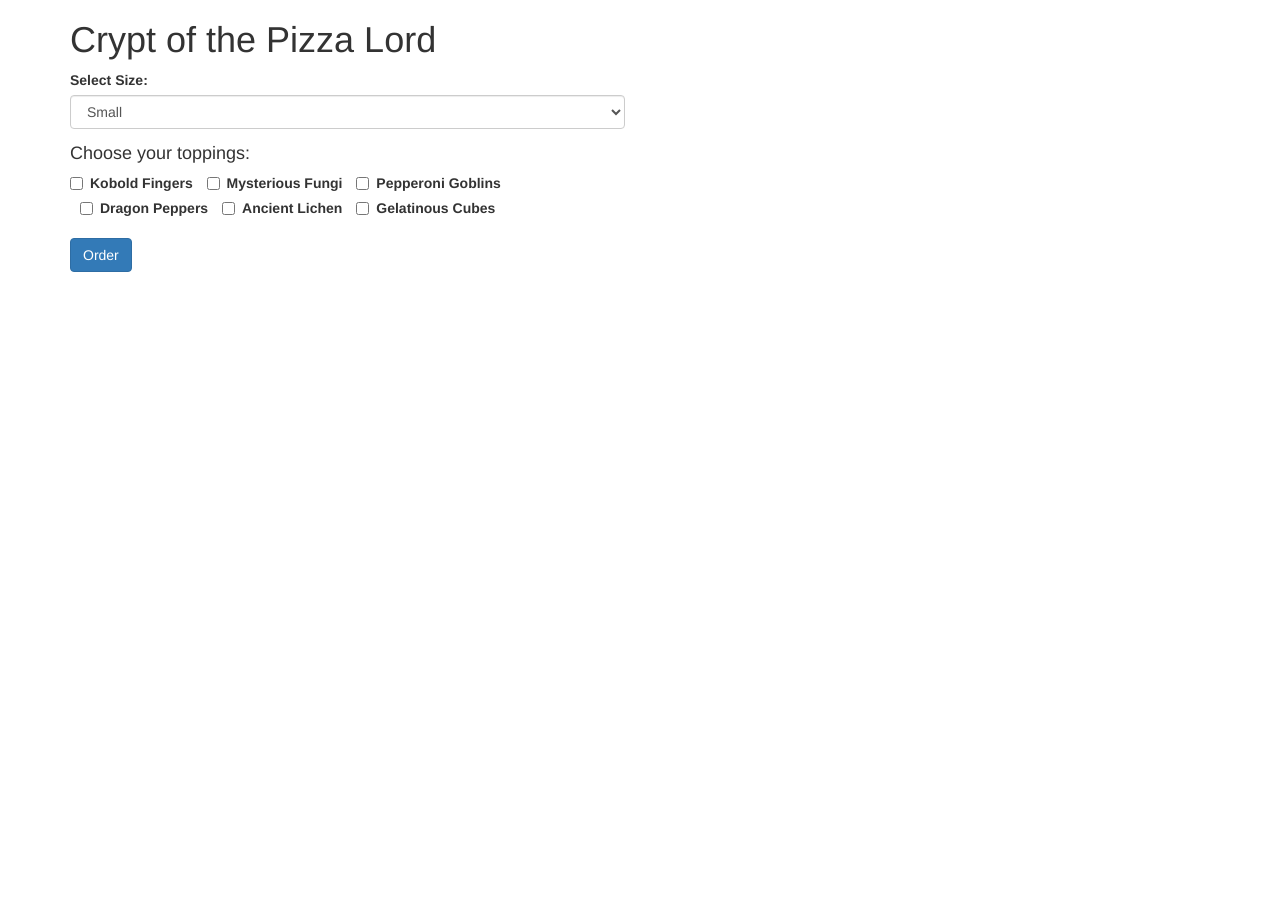
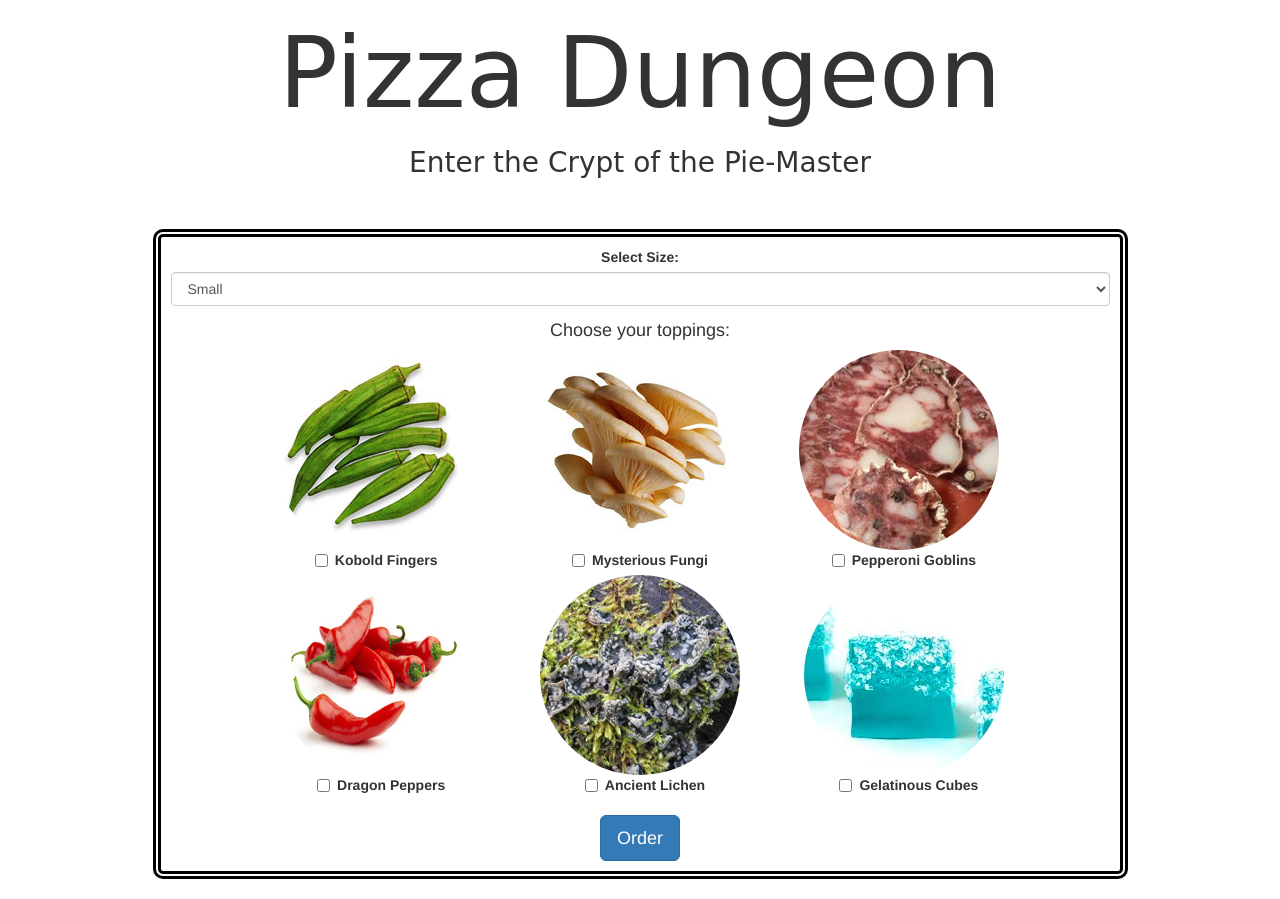
Before and after one commit to NewkirkS/Pizza, a plain HTML site: page index.html in a window 1280 px wide. Before the commit the page ends 800 px from the top, so only its background shows below. Drawn offline with Linux system fonts and the light colour scheme; a web font is replaced by a local one.

Commit message:
Add styling and images. Change grid layout in html.

```diff
--- a/css/styles.css
+++ b/css/styles.css
@@ -0,0 +1,24 @@
+#page-header-text {
+  font-family: 'New Rocker', cursive;
+  text-align: center;
+  font-size: 7em;
+}
+
+#page-header-subtext {
+  font-family: 'New Rocker', cursive;
+  text-align: center;
+  font-size: 2em;
+}
+ img {
+   margin-right: 30px;
+ }
+#page-header {
+  margin-bottom: 50px;
+}
+.order-form {
+  border: 8px black;
+  border-style: double;;
+  border-radius: 10px;
+  padding:10px;
+  text-align: center;
+}
--- a/index.html
+++ b/index.html
@@ -2,16 +2,23 @@
 <html>
   <head>
     <link href="css/bootstrap.css" rel="stylesheet" type="text/css">
+    <link href="https://fonts.googleapis.com/css?family=New+Rocker" rel="stylesheet">
     <link href="css/styles.css" rel="stylesheet" type="text/css">
     <script src="js/jquery-3.1.0.js"></script>
     <script src="js/scripts.js"></script>
-    <title>Crypt of the Pizza Lord</title>
+    <title>Pizza</title>
   </head>
   <body>
     <div class="container">
-      <h1>Crypt of the Pizza Lord</h1>
+      <div id="page-header">
+      <h1 id="page-header-text">Pizza Dungeon</h1>
+      <h3 id="page-header-subtext">Enter the Crypt of the Pie-Master</h3>
+      </div>
       <div class="row">
-        <div class="col-md-6">
+        <div class="col-md-1">
+
+        </div>
+        <div class="col-md-10 order-form">
           <form>
             <div class="form-group">
               <label for="pizza-size">Select Size:</label>
@@ -26,51 +33,65 @@
             <div class="form-group">
               <h4>Choose your toppings:</h4>
               <div class="checkbox-inline">
+                <img src="img/img2.jpg" alt="Fingers" class="img-circle img-responsive">
                 <label>
                   <input type="checkbox" value="Kobold Fingers" name="topping">
                   Kobold Fingers
                 </label>
               </div>
               <div class="checkbox-inline">
+                <img src="img/img3.jpeg" alt="Shrooms" class="img-circle img-responsive">
                 <label>
                   <input type="checkbox" value="Mysterious Fungi" name="topping">
                   Mysterious Fungi
                 </label>
               </div>
               <div class="checkbox-inline">
+                <img src="img/img1.jpg" alt="Goblins" class="img-circle img-responsive">
                 <label>
                   <input type="checkbox" value="Pepperoni Goblins" name="topping">
                   Pepperoni Goblins
                 </label>
               </div>
               <div class="checkbox-inline">
+                <img src="img/img4.jpg" alt="Peppers" class="img-circle img-responsive">
                 <label>
                   <input type="checkbox" value="Dragon Peppers" name="topping">
                   Dragon Peppers
                 </label>
               </div>
               <div class="checkbox-inline">
+                <img src="img/img5.jpg" alt="Lichen" class="img-circle img-responsive">
                 <label>
                   <input type="checkbox" value="Ancient Lichen" name="topping">
                   Ancient Lichen
                 </label>
               </div>
               <div class="checkbox-inline">
+                <img src="img/img6.jpg" alt="Cubes" class="img-circle img-responsive">
                 <label>
                   <input type="checkbox" value="Gelatinous Cubes" name="topping">
                   Gelatinous Cubes
                 </label>
               </div>
             </div>
-            <button type="submit" class="btn btn-primary">Order</button>
+            <button type="submit" class="btn btn-primary btn-lg">Order</button>
           </form>
         </div>
+        <div class="col-md-1">
+
+        </div>
+      </div>
+      <div class="row">
         <div class="col-md-6" id="output">
           <h3 id="price-output"></h3>
           <ol id="topping-list">
 
           </ol>
         </div>
+        <div class="col-md-6" id="pizzaimg">
+
+        </div>
       </div>
     </div>
   </body>
```
Also changed, not shown: img/img1.jpg (added), img/img2.jpg (added), img/img3.jpeg (added), img/img4.jpg (added), img/img5.jpg (added), img/img6.jpg (added).
